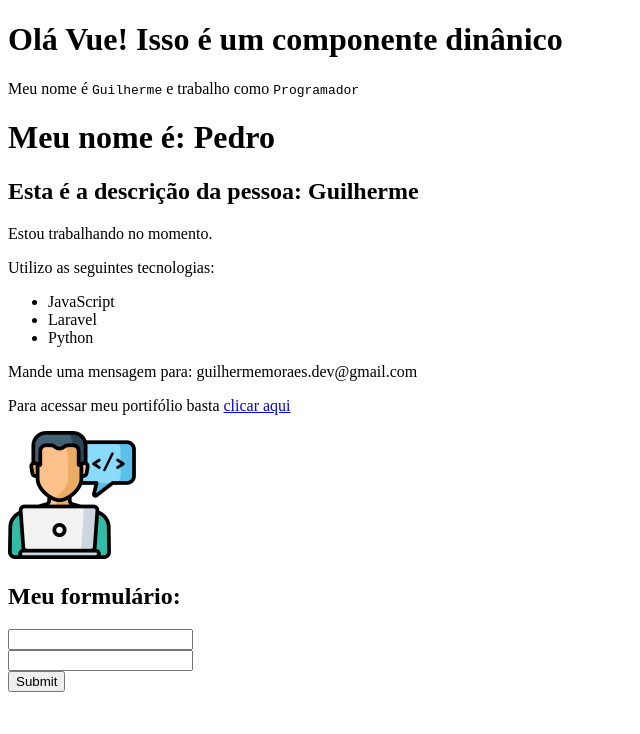
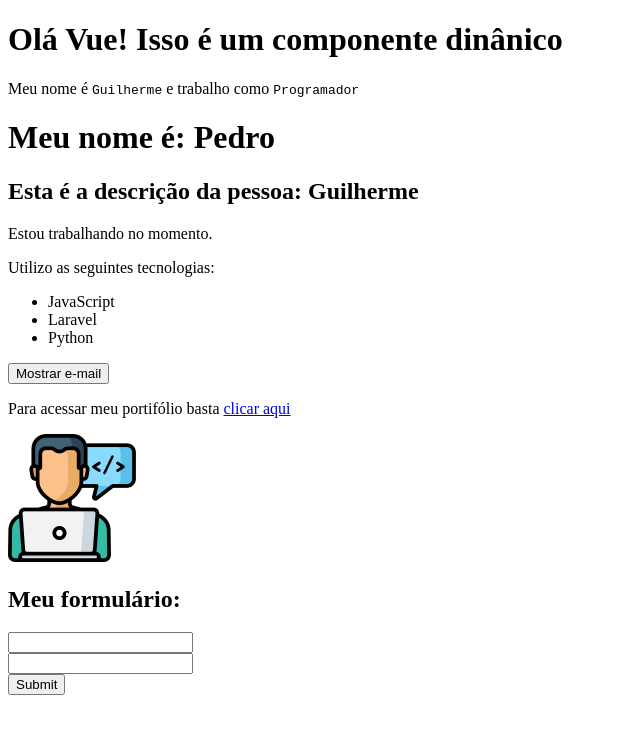
Before and after one commit to ApenasGuil/learning-vue-3, a Vue app: page / in a window 1280 px wide. Shown: the top 734 px of the page, without its empty margins (0-640 px from the left). Built offline with nearby package versions, Linux system fonts and the light colour scheme.

Commit message:
methods (toggle button)

```diff
--- a/src/components/Info.vue
+++ b/src/components/Info.vue
@@ -7,6 +7,9 @@
         <li>Laravel</li>
         <li>Python</li>
     </ul>
+    <div>
+        <button @click="showEmail">Mostrar e-mail</button>
+    </div>
     <p v-show="mostrar_email">Mande uma mensagem para: {{ email }}</p>
     <p>
         Para acessar meu portifólio basta
@@ -26,10 +29,15 @@ export default {
     data() {
         return {
             esta_trabalhando: true,
-            mostrar_email: true,
+            mostrar_email: false,
             email: "guilhermemoraes.dev@gmail.com",
             meu_link: "https://www.google.com",
         };
     },
+    methods: {
+        showEmail() {
+            this.mostrar_email = !this.mostrar_email;
+        },
+    },
 };
 </script>
```
